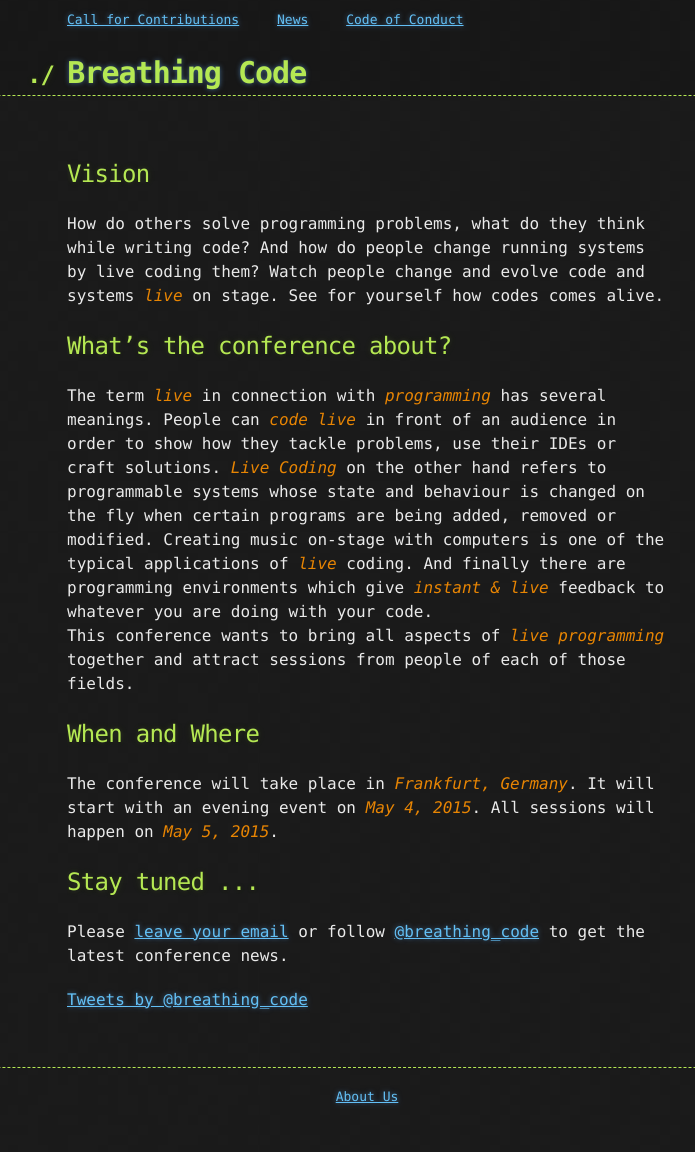
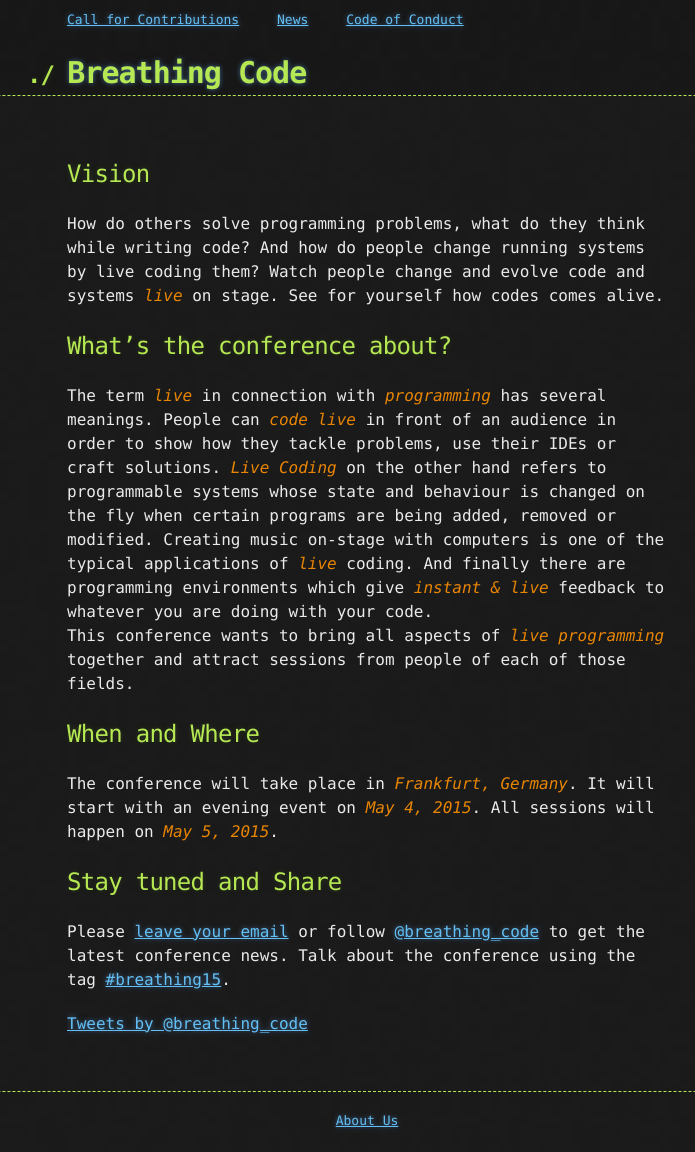
Before and after one commit to BreathingCode/BreathingCode.github.io, a Jekyll site: the page built from index.html, in a window 1280 px wide. Shown: the whole page, without its empty margins (273-968 px from the left). Built offline with Jekyll 4.4.1, drawn with Linux system fonts in a browser that asks for light colours; nearby versions of some CDN libraries; Markdown is read by kramdown in place of the engine named in the settings; comment, search, counter and statistics services are not loaded; before the commit the page ends 1128 px from its top, so only the background shows below that.

Commit message:
Some minor changes in cfc and about us. Changed Share section in index to refer to hashtag #breathing15

```diff
--- a/index.html
+++ b/index.html
@@ -41,12 +41,13 @@ It will start with an evening event on <span class="live-stress">May 4, 2015</sp
 All sessions will happen on <span class="live-stress">May 5, 2015</span>.
 </p>
 
-<h2>Stay tuned ...</h2>
+<h2>Stay tuned and Share</h2>
 
 <p>
 Please <a href="http://goo.gl/forms/o6oCmuJp18">leave your email</a> or follow
 <a href="https://twitter.com/breathing_code">@breathing_code</a> to get the
-latest conference news.
+latest conference news. Talk about the conference using the tag
+<a href="https://twitter.com/hashtag/breathing15">#breathing15</a>.
 </p>
 
 <p class="twitter-timeline">
```
Also changed, not shown: _posts/2015-01-26-cfc-open.md (deleted, +0 -8 lines), _posts/2015-01-27-cfc-open.md (added, +9 -0 lines), aboutus.md (+2 -0 lines), cfc.md (+1 -1 lines).
